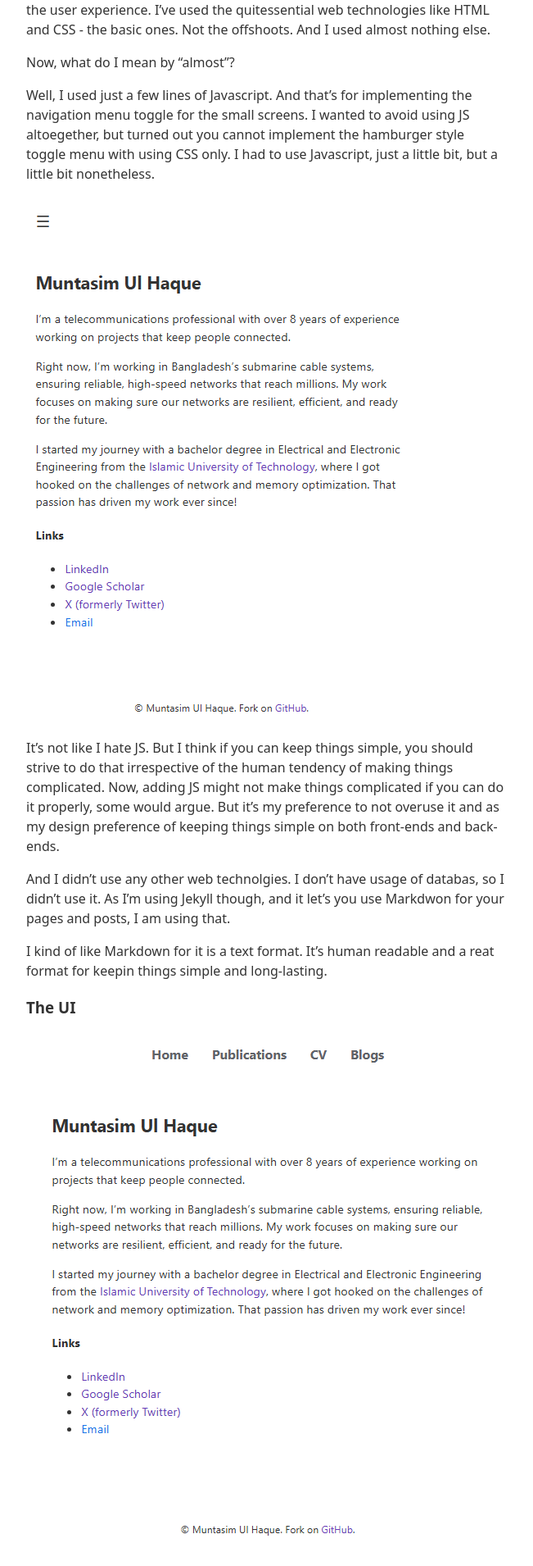
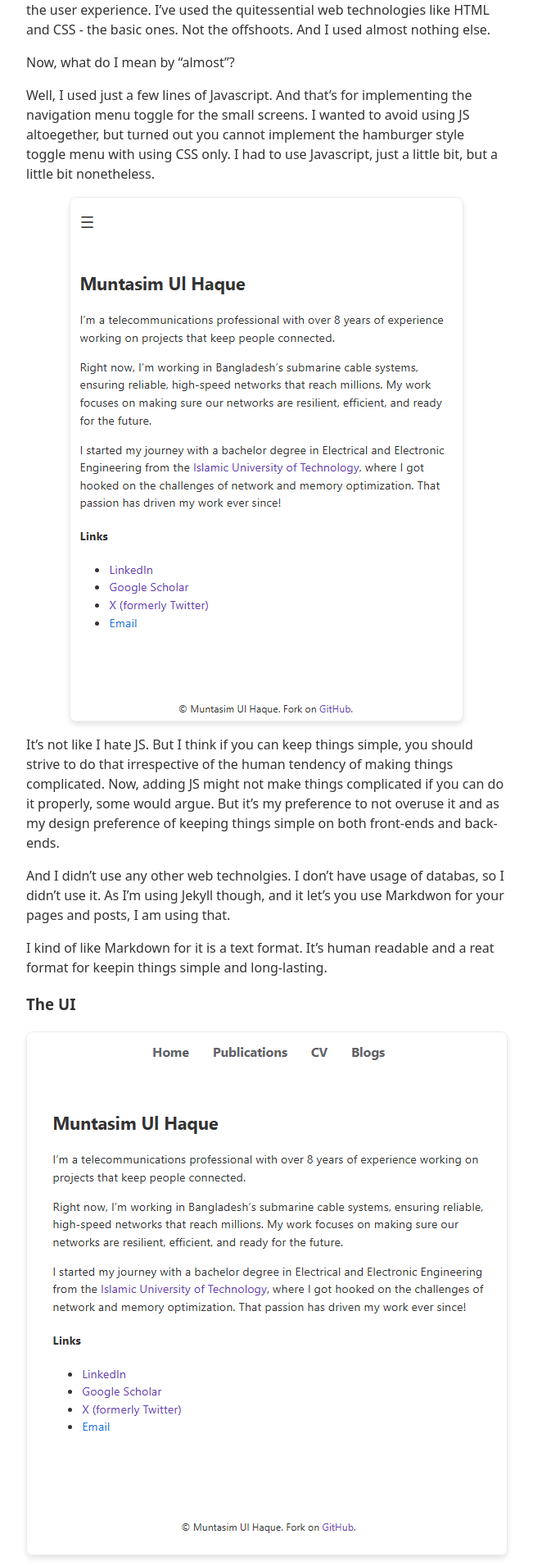
Before and after one commit to muntasimulhaque/muntasimulhaque.github.io, a Jekyll site: the page built from _posts/2024-12-16-website-design.md, in a window 1280 px wide. Shown: the part 659-2569 px from the top of the page at 82% size, without its empty margins (315-966 px from the left). Built offline with Jekyll 4.4.1, drawn with Linux system fonts in a browser that asks for light colours.

Commit message:
Update main.css

```diff
--- a/assets/css/main.css
+++ b/assets/css/main.css
@@ -176,6 +176,13 @@ nav a:hover {
 .blog-content img {
     max-width: 100%;
     height: auto;
+    border-radius: 8px; /* Adds rounded corners */
+    box-shadow: 0 4px 6px rgba(0, 0, 0, 0.1); /* Adds a subtle shadow */
+    margin: 1rem 0; /* Adds vertical spacing around the image */
+    display: block; /* Ensures the image is centered */
+    margin-left: auto;
+    margin-right: auto;
+    border: 1px solid #eaecef; /* Adds a light border */
 }
 
 /* Main content */
```
